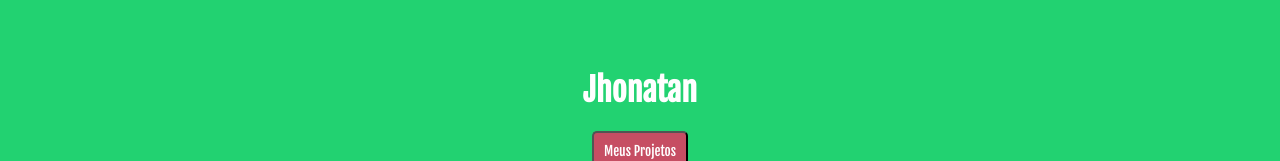
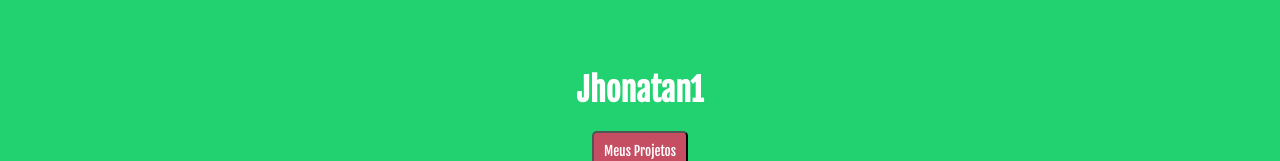
Before and after one commit to Jhonatan-de-Souza/tutorialSitePortfolio, a plain HTML site: page index.html in a window 1280 px wide. Shown: the part 340-501 px from the top of the page. Drawn offline with Linux system fonts and the light colour scheme.

Commit message:
alterando título h1

```diff
--- a/index.html
+++ b/index.html
@@ -81,7 +81,7 @@ text-align: center;
     </nav>
     <div class="section1">
         <div class="centralize">
-            <h1 style="color:white">Jhonatan</h1>
+            <h1 style="color:white">Jhonatan1</h1>
             <a href="#projetos"><button class="botaoVermelho">Meus Projetos</button></a>
         </div>
     </div>
```
